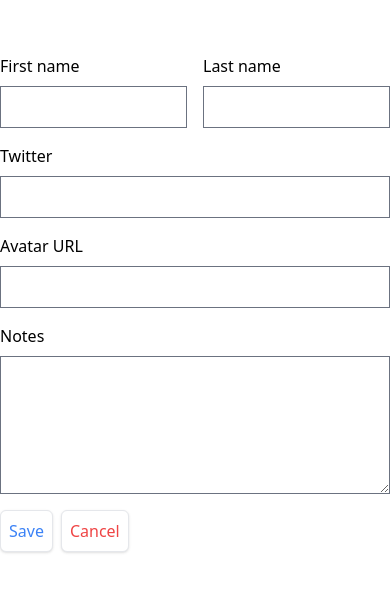
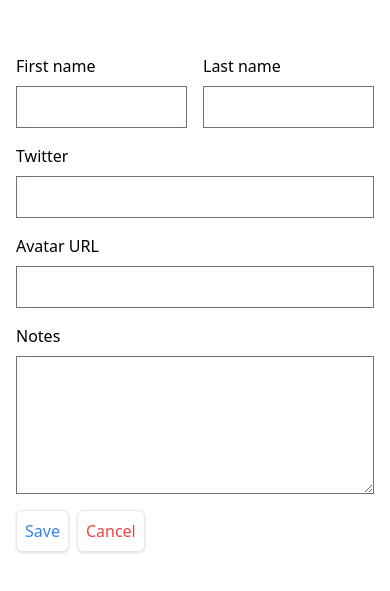
Before and after one commit to harshmangalam/sveltekit-contacts, a SvelteKit app: page /contacts/new in a window 390 px wide. Shown: the part 119-710 px from the top of the page. Built offline with nearby package versions, Linux system fonts and the light colour scheme; no server answers; the database is empty; what zod-form-data would draw is missing.

Commit message:
responsive create contact page

```diff
--- a/src/routes/contacts/new/+page.svelte
+++ b/src/routes/contacts/new/+page.svelte
@@ -20,7 +20,7 @@
 		}}
 		method="post"
 	>
-		<div class="grid grid-cols-2 gap-4 max-w-md mx-auto">
+		<div class="grid grid-cols-2 gap-4 max-w-md mx-auto px-4 md:px-0">
 			<section class="col-span-1 flex flex-col space-y-2">
 				<label for="firstName">First name</label>
 				<input value={form?.fields?.firstName ?? ''} type="text" name="firstName" id="firstName" />
```
